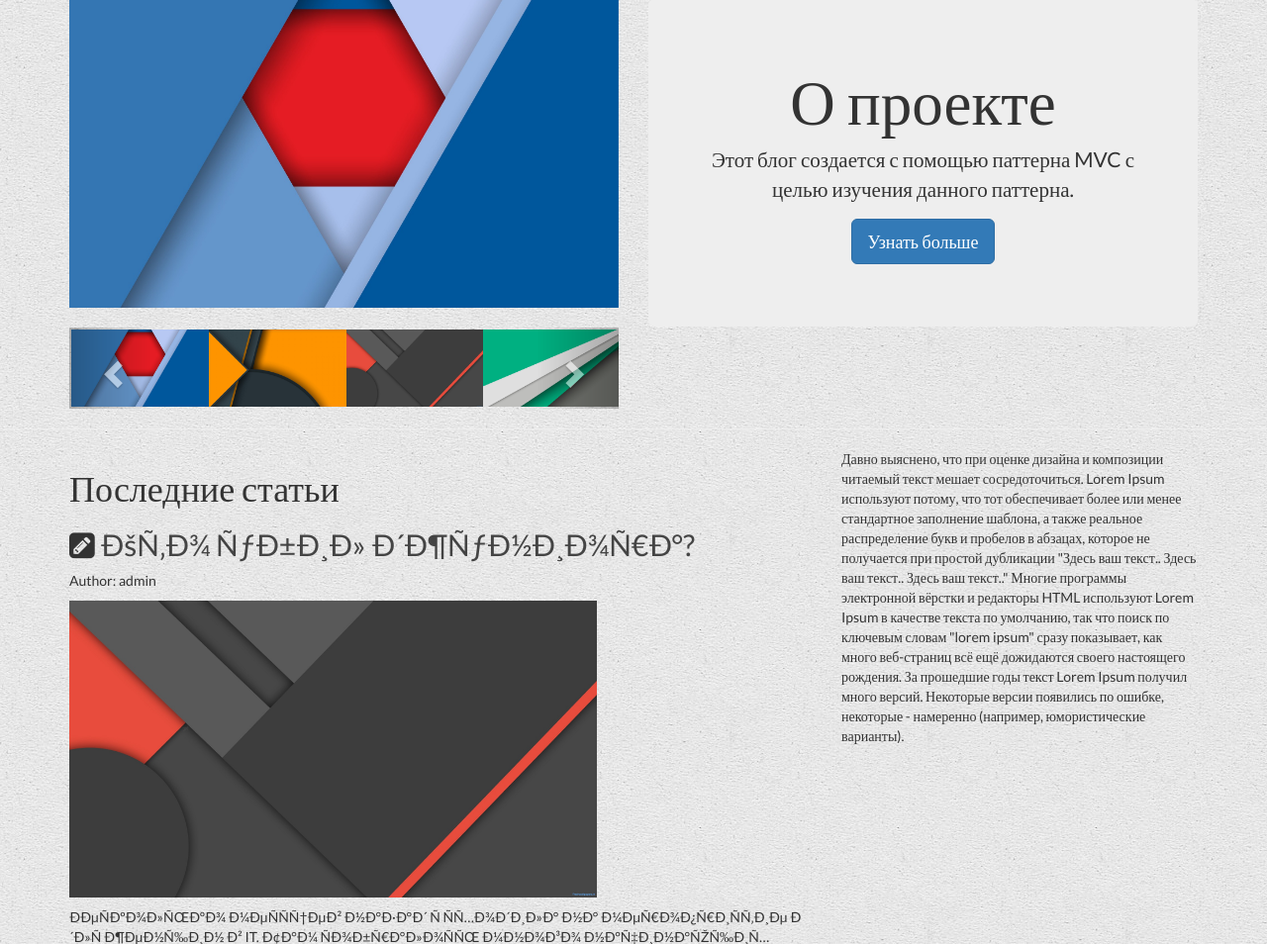
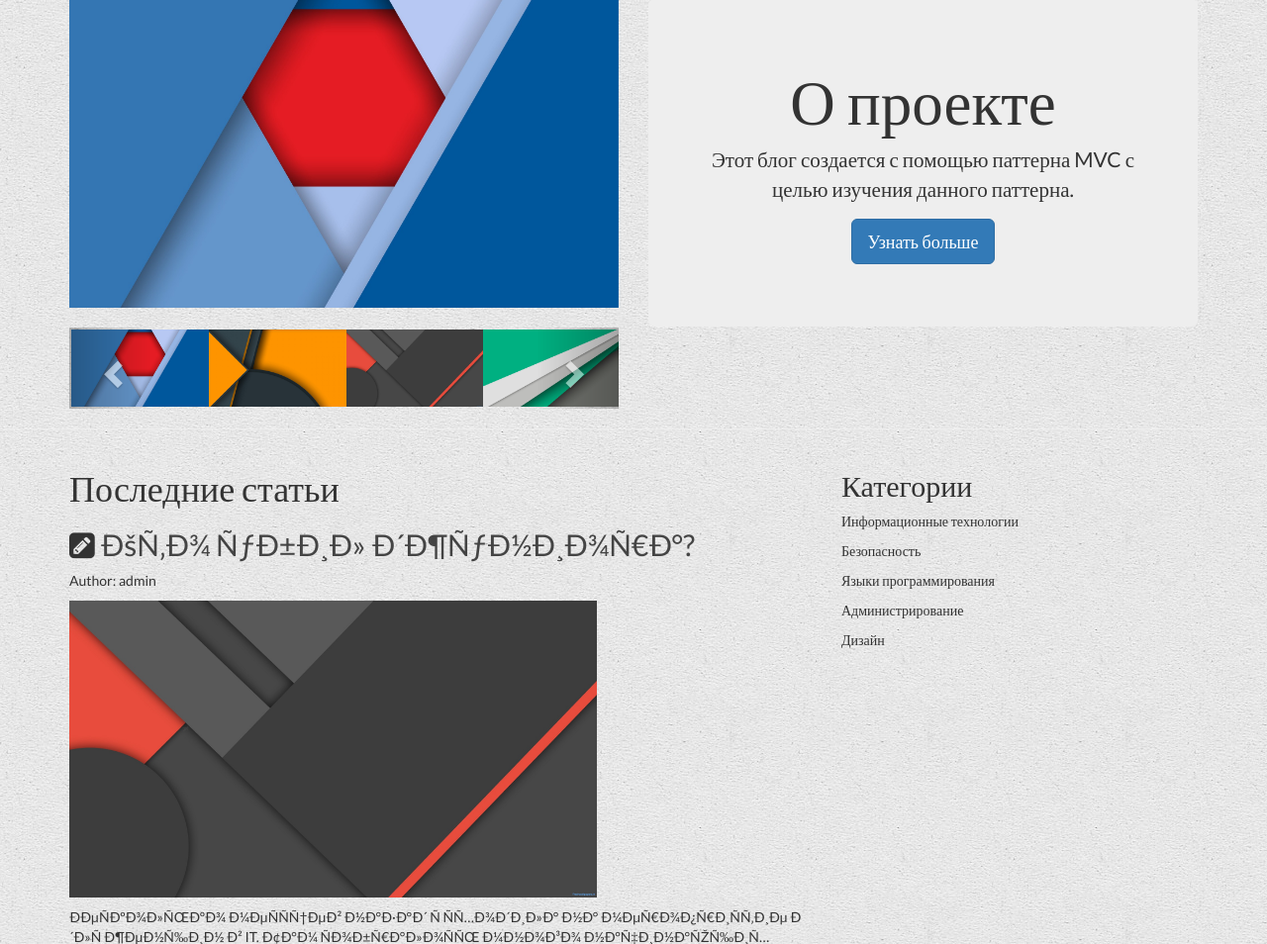
Before and after one commit to sukhdug/mvcblog, a PHP site: page / in a window 1280 px wide. Shown: the part 93-1047 px from the top of the page at 99% size. Run offline with PHP 8.4, Linux system fonts and the light colour scheme; data comes from the database, SQL or seed files in the repository; some libraries are stand-ins or nearby versions.

Commit message:
Added ckeditor for adding and editing articles and not scrolling siber in main index page

```diff
--- a/controller/Controller.php
+++ b/controller/Controller.php
@@ -1,6 +1,7 @@
 <?php
 
 include ROOT. '/config/session.php';
+include ROOT. '/config/twig.php';
 
 class Controller
 {
--- a/template/css/common-styles.css
+++ b/template/css/common-styles.css
@@ -193,3 +193,13 @@ a.navbar-brand:hover, a.navbar-brand:focus {
     }
 }
 /*-------------end of login form styles----------*/
+@media (min-width: 992px) {
+    .affix {
+        top: 0;
+        z-index: 9999 !important;
+    }
+
+    .affix + .container {
+        padding-top: 100px;
+    }
+}
--- a/view/articles/add.html.twig
+++ b/view/articles/add.html.twig
@@ -34,6 +34,9 @@
                     <button type="submit" name="submit" class="btn btn-primary" id="submit">Сохранить</button>
                 </div>
                 <a href="/admin" role="button" class="btn btn-default">На главную страницу</a>
+                <script>
+                    CKEDITOR.replace( 'inputBody' );
+                </script>
             </form>
         </div>
     </div>
--- a/view/articles/edit.html.twig
+++ b/view/articles/edit.html.twig
@@ -34,6 +34,9 @@
                     <a href="/admin/article/{{ article.id }}" class="btn btn-default" role="button">К статье</a>
                     <a href="/admin" class="btn btn-default" role="button">К списку</a>
                 </div>
+                <script>
+                    CKEDITOR.replace( 'inputBody' );
+                </script>
             </form>
         </div>
     </div>
--- a/view/articles/index.html.twig
+++ b/view/articles/index.html.twig
@@ -9,7 +9,7 @@
                 {% if article.picture %}
                     <p class="picture"><img src="/{{ article.picture }}" width="70%"></p>
                 {% endif %}
-                <p class="content{{ article.title }}">{{ article.short_content }}</p>
+                <p class="content{{ article.title }}">{{ article.short_content | raw }}</p>
                 <p>
                     <a class="btn btn-primary liked" id="like{{ article.id }}" article_id="{{ article.id }}" role="button"><i class="fa fa-heart"></i> <span>{{ article.like_count }}</span></a>
                     <a class="btn btn-default" role="button" href="/articles/{{ article.id }}">Читать дальше <i class="fa fa-long-arrow-right" aria-hidden="true"></i></a>
--- a/view/articles/view.html.twig
+++ b/view/articles/view.html.twig
@@ -10,7 +10,7 @@
                 {% if article.picture %}
                     <p class="picture"><img src="/{{ article.picture }}" width="70%"></p>
                 {% endif %}
-                <p>{{ article.body }}</p>
+                <p>{{ article.body | raw }}</p>
                 <p>Author: {{ article.author }}</p>
                 <p><i class="fa fa-heart"></i> {{ article.like_count }}</p>
                 <h2>Комментарии</h2>
--- a/view/base.html.twig
+++ b/view/base.html.twig
@@ -1,5 +1,5 @@
 <!DOCTYPE html>
-<html>
+<html lang="en">
     <head>
         {% block head %}
             <meta charset="UTF-8" />
@@ -14,6 +14,7 @@
             <script src="/template/js/bootstrap.js" type="text/javascript"></script>
             <script src="/template/js/jasny-bootstrap.js" type="text/javascript"></script>
             <script src="/template/js/liked.js" type="text/javascript"></script>
+            <script src="https://cdn.ckeditor.com/4.8.0/standard/ckeditor.js" type="text/javascript"></script>
         {% endblock %}
     </head>
     <body>
--- a/view/main/index.html.twig
+++ b/view/main/index.html.twig
@@ -79,7 +79,7 @@
                     {% if article.picture %}
                         <p class="picture"><img src="{{ article.picture }}" height="300px"></p>
                     {% endif %}
-                    <p class="content{{ article.title }}">{{ article.short_content }}</p>
+                    <p class="content{{ article.title }}">{{ article.short_content | raw }}</p>
                     <p>
                         <a class="btn btn-primary liked" id="like{{ article.id }}" article_id="{{ article.id }}" role="button"><i class="fa fa-heart"></i> <span>{{ article.like_count }}</span></a>
                         <a class="btn btn-default" role="button" href="/articles/{{ article.id }}">Читать дальше <i class="fa fa-long-arrow-right" aria-hidden="true"></i></a>
@@ -88,16 +88,14 @@
                 <p><a class="btn btn-primary btn-lg" role="button" href="/articles">Все статьи</a></p>
             </div>
             <div class="col-xs-6 col-md-4">
-                <p>Давно выяснено, что при оценке дизайна и композиции читаемый текст мешает сосредоточиться.
-                    Lorem Ipsum используют потому, что тот обеспечивает более или менее стандартное заполнение
-                    шаблона, а также реальное распределение букв и пробелов в абзацах, которое не получается при
-                    простой дубликации "Здесь ваш текст.. Здесь ваш текст.. Здесь ваш текст.." Многие программы
-                    электронной вёрстки и редакторы HTML используют Lorem Ipsum в качестве текста по умолчанию,
-                    так что поиск по ключевым словам "lorem ipsum" сразу показывает, как много веб-страниц всё
-                    ещё дожидаются своего настоящего рождения. За прошедшие годы текст Lorem Ipsum получил много
-                    версий. Некоторые версии появились по ошибке, некоторые - намеренно (например, юмористические
-                    варианты).
-                </p>
+                <div class="sticky-slider" data-spy="affix" data-offset-top="500">
+                    <h2>Категории</h2>
+                    <p>Информационные технологии</p>
+                    <p>Безопасность</p>
+                    <p>Языки программирования</p>
+                    <p>Администрирование</p>
+                    <p>Дизайн</p>
+                </div>
             </div>
         </div>
     </div>
```
